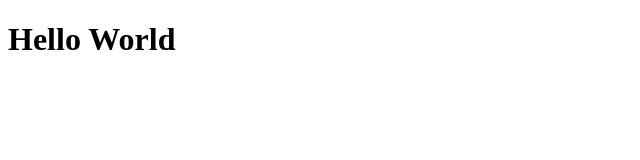
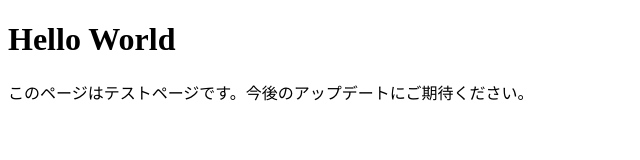
Before and after one commit to KONTACT406/KONTACT, a plain HTML site: page index.html in a window 1280 px wide. Shown: the whole page, without its empty margins (0-640 px from the left). Drawn offline with Linux system fonts and the light colour scheme.

Commit message:
触ったよん。

```diff
--- a/index.html
+++ b/index.html
@@ -1,6 +1,7 @@
 <!DOCTYPE html>
 <html>
-<body>
-<h1>Hello World</h1>
-</body>
+  <body>
+    <h1>Hello World</h1>
+    <p>このページはテストページです。今後のアップデートにご期待ください。</p>
+  </body>
 </html>
```
